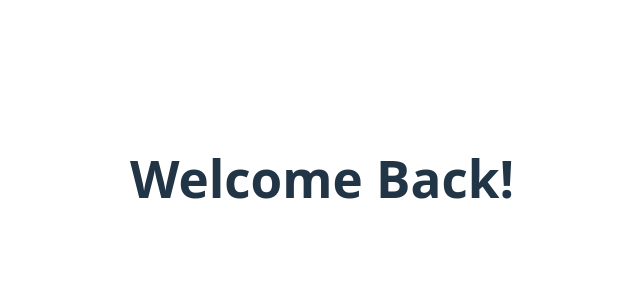
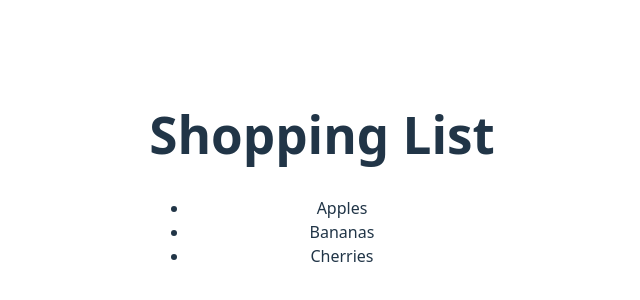
Before and after one commit to 1504-miguel/appdev1, a React (Vite) app in the folder react-describing-ui/: page / in a window 1280 px wide. Shown: the part 222-522 px from the top of the page, without its empty margins (318-958 px from the left). Built offline with nearby package versions, Linux system fonts and the light colour scheme.

Commit message:
Done with how to render multiple components at a time

```diff
--- a/react-describing-ui/src/App.jsx
+++ b/react-describing-ui/src/App.jsx
@@ -1,12 +1,13 @@
 
 import './App.css'
 
+import ItemList from "./ItemList";
+
 export default function App() {
-  const isLoggedIn = true;
-
   return (
     <div>
-      {isLoggedIn ? <h1>Welcome Back!</h1> : <h1>Please Log In</h1>}
+      <h1>Shopping List</h1>
+      <ItemList />
     </div>
   );
 }
--- /dev/null
+++ b/react-describing-ui/src/ItemList.jsx
@@ -0,0 +1,15 @@
+function Item({ name }) {
+  return <li>{name}</li>;
+}
+
+export default function ItemList() {
+  const items = ["Apples", "Bananas", "Cherries"];
+
+  return (
+    <ul>
+      {items.map(item => (
+        <Item key={item} name={item} />
+      ))}
+    </ul>
+  );
+}
```
